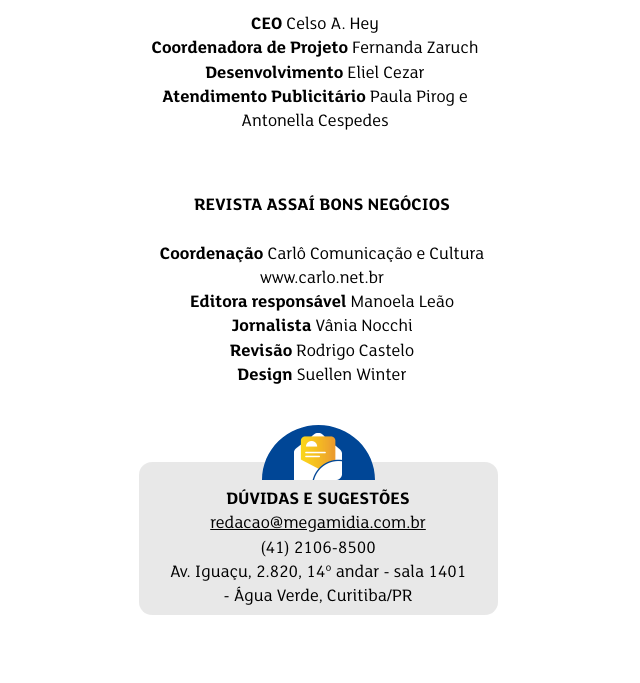
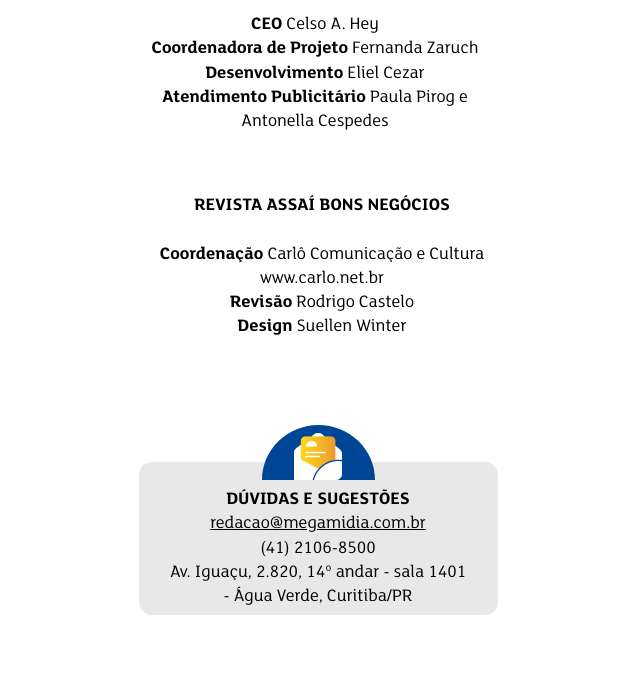
Before and after one commit to elielcezar/editor-revista, a website: page expediente.html in a window 1280 px wide. Shown: the part 883-1566 px from the top of the page, without its empty margins (353-993 px from the left). Drawn offline with Linux system fonts and the light colour scheme.

Commit message:
Removendo nome da Vania de expediente

```diff
--- a/expediente.html
+++ b/expediente.html
@@ -114,8 +114,8 @@
       <p>
         <span class="t-corpo__caps">REVISTA ASSAÍ BONS NEGÓCIOS</span><br><br>
         <span class="t-corpo__rot">Coordenação</span> Carlô Comunicação e Cultura www.carlo.net.br<br>
-        <span class="t-corpo__rot">Editora responsável</span> Manoela Leão<br>
-        <span class="t-corpo__rot">Jornalista</span> Vânia Nocchi<br>
+        <!-- <span class="t-corpo__rot">Editora responsável</span> Manoela Leão<br>
+        <span class="t-corpo__rot">Jornalista</span> Vânia Nocchi<br> -->
         <span class="t-corpo__rot">Revisão</span> Rodrigo Castelo<br>
         <span class="t-corpo__rot">Design</span> Suellen Winter
       </p>
```
